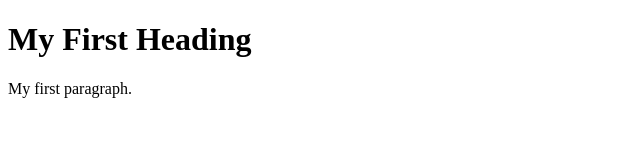
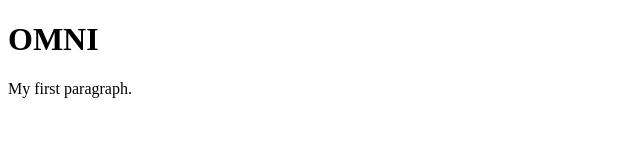
Before and after one commit to dlx-designlab/dlx-designlab.github.io, a plain HTML site: page OMNI/index.html in a window 1280 px wide. Shown: the whole page, without its empty margins (0-640 px from the left). Drawn offline with Linux system fonts and the light colour scheme.

Commit message:
Update index.html

```diff
--- a/OMNI/index.html
+++ b/OMNI/index.html
@@ -2,7 +2,7 @@
 <html>
 <body>
 
-<h1>My First Heading</h1>
+<h1>OMNI</h1>
 
 <p>My first paragraph.</p>
 
```
